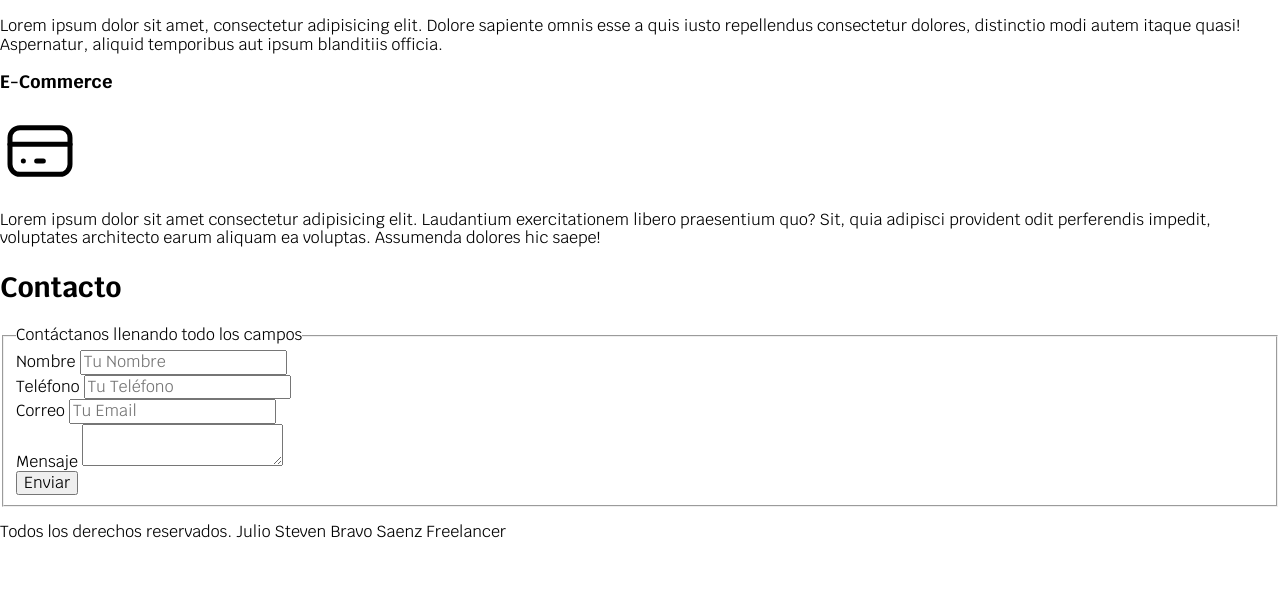
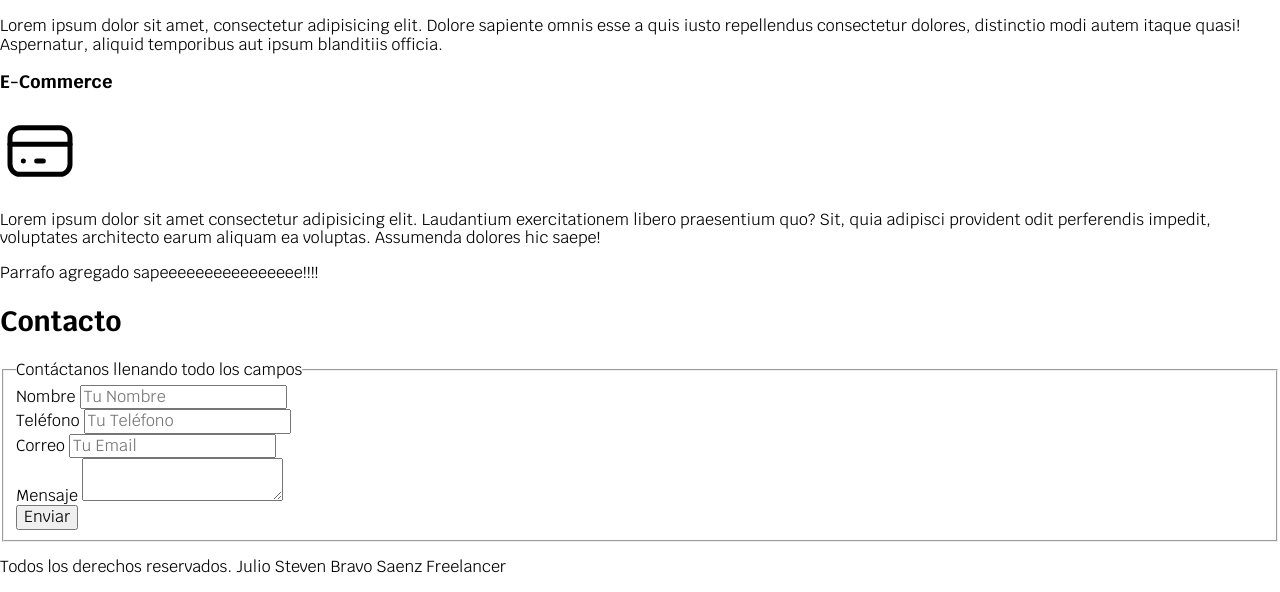
Before and after one commit to Stev7nneo/ProyectoWebFreelancer, a plain HTML site: page index.html in a window 1280 px wide. Shown: the part 982-1574 px from the top of the page. Before the commit the page ends 1540 px from the top, so only its background shows below. Drawn offline with Linux system fonts and the light colour scheme.

Commit message:
Update index.html

```diff
--- a/index.html
+++ b/index.html
@@ -90,6 +90,7 @@
             <p>Lorem ipsum dolor sit amet consectetur adipisicing elit. Laudantium exercitationem libero
                 praesentium quo? Sit, quia adipisci provident odit perferendis impedit, voluptates architecto
                 earum aliquam ea voluptas. Assumenda dolores hic saepe!</p>
+            <p> Parrafo agregado sapeeeeeeeeeeeeeeee!!!!</p>
         </section>
     </main>
 
```
